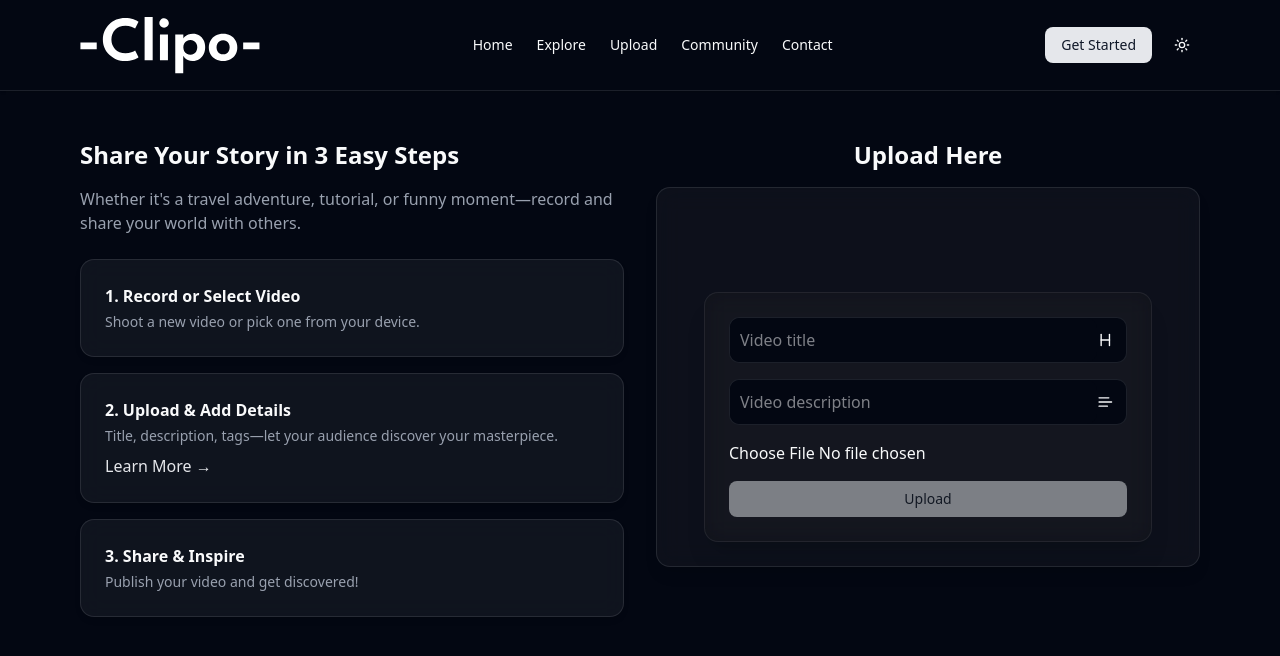
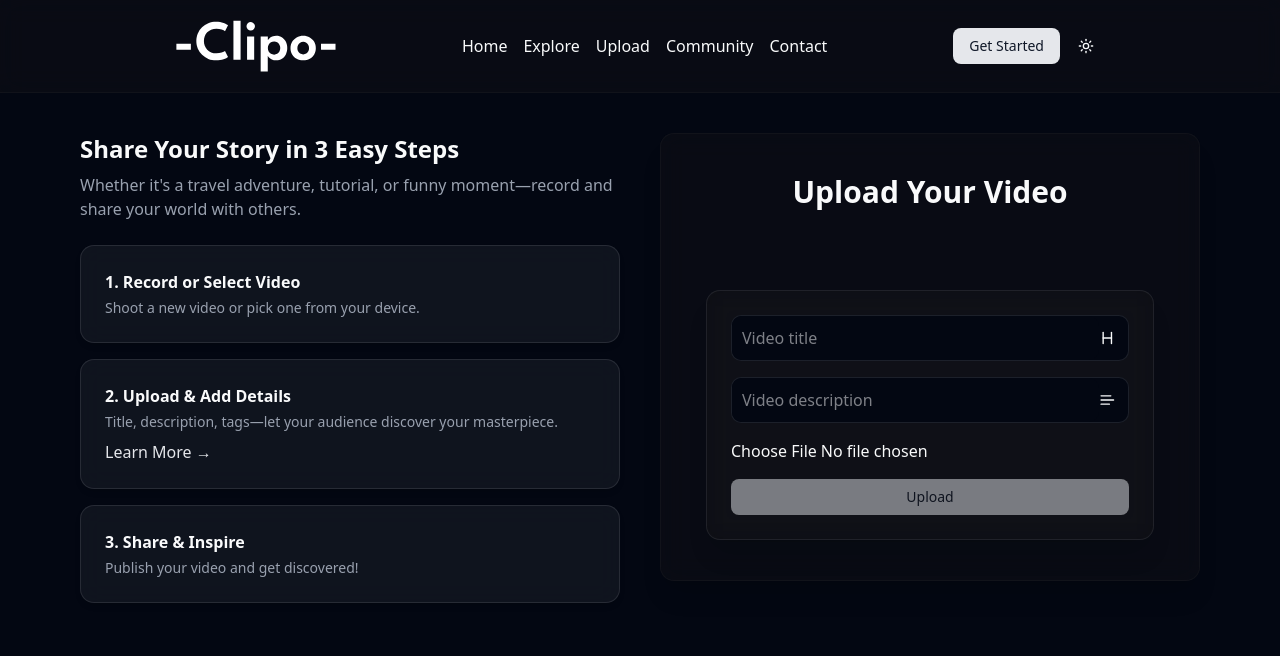
Before and after one commit to vinay-oppuri/imageKit, a Next.js app: page /upload in a window 1280 px wide. Shown: the top 656 px of the page. Built offline with nearby package versions, Linux system fonts and the light colour scheme; no server answers; what imagekitio-react would draw is missing.

Commit message:
fixed ui

```diff
--- a/app/explore/page.tsx
+++ b/app/explore/page.tsx
@@ -23,7 +23,7 @@ export default function Explore() {
   if (loading) return <p className="text-center py-10">Loading popular videos...</p>
 
   return (
-    <section className="px-4 md:px-20 py-12 mb-10 text-foreground">
+    <section className="px-4 md:px-20 py-12 text-foreground mb-20 md:mb-10">
       <motion.h2
         initial={{ opacity: 0, y: 30 }}
         animate={{ opacity: 1, y: 0 }}
--- a/app/globals.css
+++ b/app/globals.css
@@ -2,6 +2,11 @@
 @import "tw-animate-css";
 
 @custom-variant dark (&:is(.dark *));
+
+html,
+body {
+  overflow-x: hidden;
+}
 
 @theme inline {
   --color-background: var(--background);
--- a/app/layout.tsx
+++ b/app/layout.tsx
@@ -16,7 +16,7 @@ export default function RootLayout({
 }>) {
   return (
     <html lang="en" suppressHydrationWarning>
-      <body className="min-h-screen bg-background text-foreground">
+      <body className="min-h-screen overflow-x-hidden bg-background text-foreground">
         <Providers>
           <Navbar />
           {children}
--- a/app/page.tsx
+++ b/app/page.tsx
@@ -9,7 +9,7 @@ export default function Home() {
   return (
     <>
       {/* Hero Section */}
-      <section className="relative flex flex-col-reverse md:flex-row items-center justify-between px-4 md:px-20 py-16 min-h-screen bg-background overflow-hidden">
+      <section className="relative flex flex-col-reverse md:flex-row items-center justify-between px-4 md:px-20 py-8 md:py-10  bg-background overflow-hidden">
         <div className="max-w-xl z-10">
           <motion.h2
             className="text-sm uppercase tracking-wider text-muted-foreground font-semibold mb-2"
@@ -50,7 +50,7 @@ export default function Home() {
       </section>
 
       {/* Features Section */}
-      <section className="px-4 md:px-20 py-20 text-center md:text-left bg-background">
+      <section className="px-4 md:px-20 py-10 text-center md:text-left bg-background mb-20 md:mb-5">
         <h2 className="text-3xl font-bold text-foreground mb-10 text-center">Why Join Us?</h2>
         <div className="grid grid-cols-1 md:grid-cols-3 gap-8">
           <GlassCard
--- a/app/upload/page.tsx
+++ b/app/upload/page.tsx
@@ -26,14 +26,17 @@ export default function UploadPage() {
       initial={{ opacity: 0, y: 30 }}
       animate={{ opacity: 1, y: 0 }}
       transition={{ duration: 0.6 }}
-      className="grid md:grid-cols-2 gap-8 px-4 md:px-20 py-12 mb-10 text-foreground"
+      className="min-h-screen px-4 md:px-20 py-10 bg-background overflow-x-hidden"
     >
+      <div className="flex flex-col lg:flex-row gap-10 items-start justify-between max-w-7xl mx-auto">
         {/* Steps Section */}
-      <section>
-        <h2 className="text-2xl font-bold mb-4">Share Your Story in 3 Easy Steps</h2>
-        <p className="text-muted-foreground mb-6 max-w-xl">
+        <section className="w-full lg:w-1/2 space-y-6">
+          <div>
+            <h2 className="text-2xl font-bold mb-2">Share Your Story in 3 Easy Steps</h2>
+            <p className="text-muted-foreground max-w-xl">
               Whether it&apos;s a travel adventure, tutorial, or funny moment—record and share your world with others.
             </p>
+          </div>
 
           <div className="grid gap-4">
             {steps.map((step, idx) => (
@@ -56,11 +59,17 @@ export default function UploadPage() {
         </section>
 
         {/* Upload Form Section */}
-      <div className="w-full">
-        <h1 className="text-center text-2xl font-bold mb-4">Upload Here</h1>
-        <div className="backdrop-blur-md bg-muted/30 border border-border p-6 rounded-xl shadow-lg">
+        <section className="w-full lg:w-1/2 mb-20 md:mb-10">
+          <motion.div
+            initial={{ opacity: 0, y: 20 }}
+            animate={{ opacity: 1, y: 0 }}
+            transition={{ duration: 0.6 }}
+            className="w-full bg-white/10 dark:bg-zinc-900/30 backdrop-blur-md border border-white/20 dark:border-zinc-800/30 rounded-xl shadow-xl p-6 md:p-10"
+          >
+            <h1 className="text-2xl md:text-3xl font-bold text-center text-foreground">Upload Your Video</h1>
             <VideoUploadForm />
-        </div>
+          </motion.div>
+        </section>
       </div>
     </motion.div>
   )
--- a/components/communites.tsx
+++ b/components/communites.tsx
@@ -78,7 +78,7 @@ export function Communities() {
       <Carousel className="w-full max-w-4xl px-4">
         <CarouselContent className="-ml-1">
           {communities.map((community, index) => (
-            <CarouselItem key={index} className="pl-1 md:basis-1/2 lg:basis-1/3">
+            <CarouselItem key={index} className="pl-1 !w-full sm:!w-1/2 lg:!w-1/3">
               <div className="p-2">
                 <Card className="h-full">
                   <CardContent className="flex flex-col items-center justify-center gap-4 p-6">
--- a/components/navbar/mobileSidebar.tsx
+++ b/components/navbar/mobileSidebar.tsx
@@ -34,10 +34,19 @@ export default function MobileSidebar() {
         </Button>
       </SheetTrigger>
 
-      <SheetContent side="left" className="w-[250px] p-4 space-y-6">
+      <SheetContent
+        side="left"
+        className="w-[250px] p-4 bg-white/30 dark:bg-zinc-900/30 backdrop-blur-md border-r border-white/20 dark:border-zinc-800/30 shadow-xl rounded-r-xl"
+      >
+        <div className="flex flex-col gap-6">
           {/* Logo */}
-        <Link href="/" onClick={handleClick} className="flex justify-center dark:invert">
+          <Link
+            href="/"
+            className="flex items-center justify-center dark:invert p-4"
+            onClick={handleClick}
+          >
             <Image
+              className="w-25"
               src="/logo.svg"
               alt="Logo"
               width={180}
@@ -47,47 +56,56 @@ export default function MobileSidebar() {
           </Link>
 
           {/* User Info */}
+          {session ? (
+            <>
               <div className="flex items-center gap-4">
                 <Avatar className="w-12 h-12">
                   <Link href="/auth/profile" onClick={handleClick}>
-              {session?.user?.image ? (
+                    {session.user?.image ? (
                       <AvatarImage src={session.user.image} alt="User Avatar" />
                     ) : (
                       <AvatarFallback><User /></AvatarFallback>
                     )}
                   </Link>
                 </Avatar>
+
                 <div>
-            <p className="font-medium">
-              {session?.user?.name || "Guest"}
-            </p>
-            <p className="text-sm text-muted-foreground">
-              {session ? "Welcome to Clipo" : "Sign in to explore more"}
-            </p>
+                  <p className="font-medium">{session.user.name}</p>
+                  <p className="text-sm text-muted-foreground">Welcome to Clipo</p>
                 </div>
               </div>
 
-        {/* Action Button */}
-        {session ? (
               <Button
                 variant="destructive"
                 className="w-full"
                 onClick={() => signOut()}
               >
-            <LogOut className="mr-2 h-4 w-4" />
-            Logout
+                <LogOut className="mr-2 h-4 w-4" /> Logout
               </Button>
+            </>
           ) : (
-          <Link href="/auth/login" onClick={handleClick} className="w-full">
+            <>
+              <div className="flex items-center gap-3">
+                <Avatar className="w-12 h-12">
+                  <AvatarFallback><User /></AvatarFallback>
+                </Avatar>
+                <div>
+                  <p className="font-semibold text-base">Welcome Guest</p>
+                  <p className="text-sm text-muted-foreground">Sign in to explore more</p>
+                </div>
+              </div>
+
+              <Link href="/auth/login" onClick={handleClick}>
                 <Button className="w-full">Sign In</Button>
               </Link>
+            </>
           )}
 
-        {/* Navigation Items */}
+          {/* Navigation */}
           <nav className="flex flex-col gap-2">
-          {navItems.map((item) => (
+            {navItems.map((item, key) => (
               <Link
-              key={item.name}
+                key={key}
                 href={item.href}
                 onClick={handleClick}
                 className="hover:bg-muted rounded-md px-3 py-2 text-sm font-medium transition-colors"
@@ -97,21 +115,17 @@ export default function MobileSidebar() {
             ))}
           </nav>
 
-        {/* Upgrade CTA */}
-        <Button variant="secondary" className="w-full mt-6">
-          Upgrade to Pro
-        </Button>
-
           {/* Theme Toggle */}
-        <div className="flex items-center justify-between pt-4 border-t border-border">
+          <div className="flex items-center justify-between pt-6 border-t border-border">
             <span className="font-semibold">Theme</span>
             <Button
               variant="ghost"
               size="icon"
               onClick={() => setTheme(theme === "dark" ? "light" : "dark")}
             >
-            {theme === "dark" ? <Sun size={18} /> : <Moon size={18} />}
+              {theme === "dark" ? <Sun /> : <Moon />}
             </Button>
+          </div>
         </div>
       </SheetContent>
     </Sheet>
--- a/components/navbar/navbar.tsx
+++ b/components/navbar/navbar.tsx
@@ -1,39 +1,34 @@
 'use client'
 
 import Link from 'next/link'
+import { useSession } from 'next-auth/react'
+import { Button } from '../ui/button'
 import Image from 'next/image'
-import { useSession } from 'next-auth/react'
+import MobileSidebar from '../navbar/mobileSidebar'
+import BottomNav from '../navbar/bottomNavbar'
 import { useTheme } from 'next-themes'
 import { Moon, Sun } from 'lucide-react'
-
-import { Button } from '@/components/ui/button'
-import MobileSidebar from '@/components/navbar/mobileSidebar'
-import BottomNav from '@/components/navbar/bottomNavbar'
 import ProfilePopover from './popOver'
 
-export default function Navbar() {
+const Navbar = () => {
   const { data: session } = useSession()
   const { theme, setTheme } = useTheme()
 
-  const toggleTheme = () => setTheme(theme === 'dark' ? 'light' : 'dark')
-
   return (
     <>
-      <nav className="bg-background sticky top-0 inset-x-0 z-50 shadow-sm border-b border-border px-4 sm:px-8 md:px-20 py-4 flex items-center justify-between">
-        {/* Logo */}
-        <Link href="/" className="flex items-center">
+      <nav className="sticky top-0 left-0 right-0 z-50 px-4 py-5 flex items-center justify-between backdrop-blur-md bg-white/30 dark:bg-zinc-900/30 border-b border-white/20 dark:border-zinc-800/30">
+        <Link href="/" className="text-lg font-semibold flex items-center">
           <Image
+            className="w-25 sm:w-30 md:w-35 lg:w-40 dark:invert md:ml-40"
             src="/logo.svg"
             alt="Logo"
             width={180}
             height={38}
             priority
-            className="dark:invert"
           />
         </Link>
 
-        {/* Desktop Navigation Links */}
-        <div className="hidden md:flex items-center gap-6 text-sm font-medium">
+        <div className="hidden md:flex items-center gap-4">
           <Link href="/">Home</Link>
           <Link href="/explore">Explore</Link>
           <Link href="/upload">Upload</Link>
@@ -41,8 +36,7 @@ export default function Navbar() {
           <Link href="/contact">Contact</Link>
         </div>
 
-        {/* Right Side Actions */}
-        <div className="flex items-center gap-3">
+        <div className="flex items-center gap-2 md:mr-40">
           {session ? (
             <ProfilePopover />
           ) : (
@@ -51,26 +45,24 @@ export default function Navbar() {
             </Button>
           )}
 
-          {/* Theme toggle - only visible on desktop */}
           <Button
             variant="ghost"
             size="icon"
             className="hidden md:flex"
-            onClick={toggleTheme}
-            aria-label="Toggle Theme"
+            onClick={() => setTheme(theme === 'dark' ? 'light' : 'dark')}
           >
-            {theme === 'dark' ? <Sun size={18} /> : <Moon size={18} />}
+            {theme === 'dark' ? <Sun /> : <Moon />}
           </Button>
 
-          {/* Mobile Menu */}
           <div className="md:hidden">
             <MobileSidebar />
           </div>
         </div>
       </nav>
 
-      {/* Bottom navigation for mobile */}
       <BottomNav />
     </>
   )
 }
+
+export default Navbar
```
Lines whose indentation alone changed are shown as unchanged.
